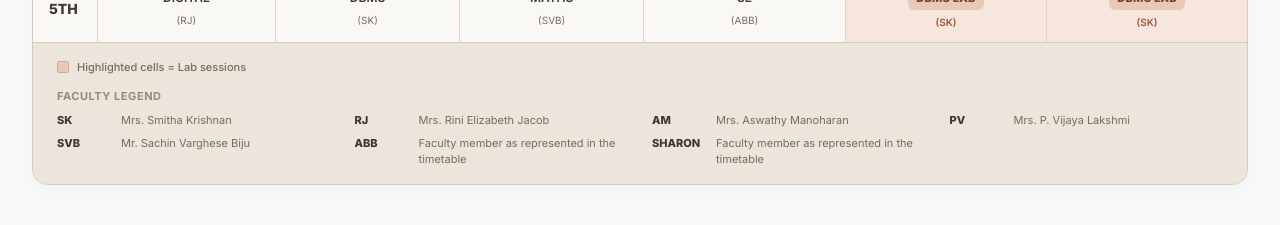
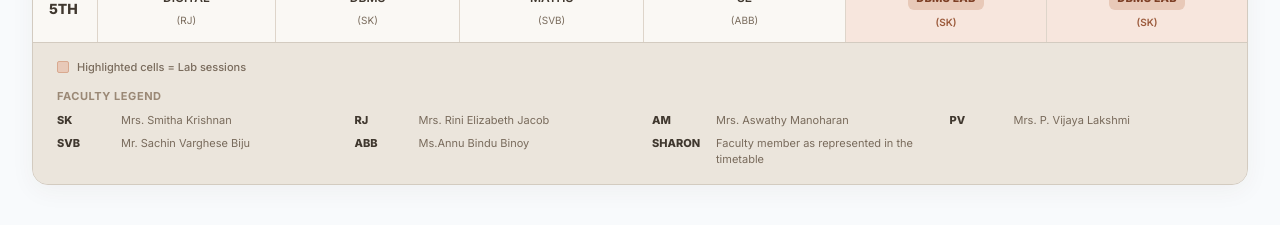
Before and after one commit to Josey235/sb-college-mca-website, a React (Vite) app: page /academics in a window 1280 px wide. Shown: the part 780-1005 px from the top of the page. Built offline with nearby package versions, Linux system fonts and the light colour scheme; no server answers.

Commit message:
Update academics.js

```diff
--- a/src/data/academics.js
+++ b/src/data/academics.js
@@ -83,7 +83,7 @@ export const timetableInfo = {
     { code: "AM", name: "Mrs. Aswathy Manoharan", role: "Assistant Professor" },
     { code: "PV", name: "Mrs. P. Vijaya Lakshmi", role: "Faculty Member" },
     { code: "SVB", name: "Mr. Sachin Varghese Biju", role: "Assistant Professor" },
-    { code: "ABB", name: "Faculty member as represented in the timetable", role: "Faculty Member" },
+    { code: "ABB", name: "Ms.Annu Bindu Binoy", role: "Faculty Member" },
     { code: "SHARON", name: "Faculty member as represented in the timetable", role: "Faculty Member" }
   ]
 };
```
